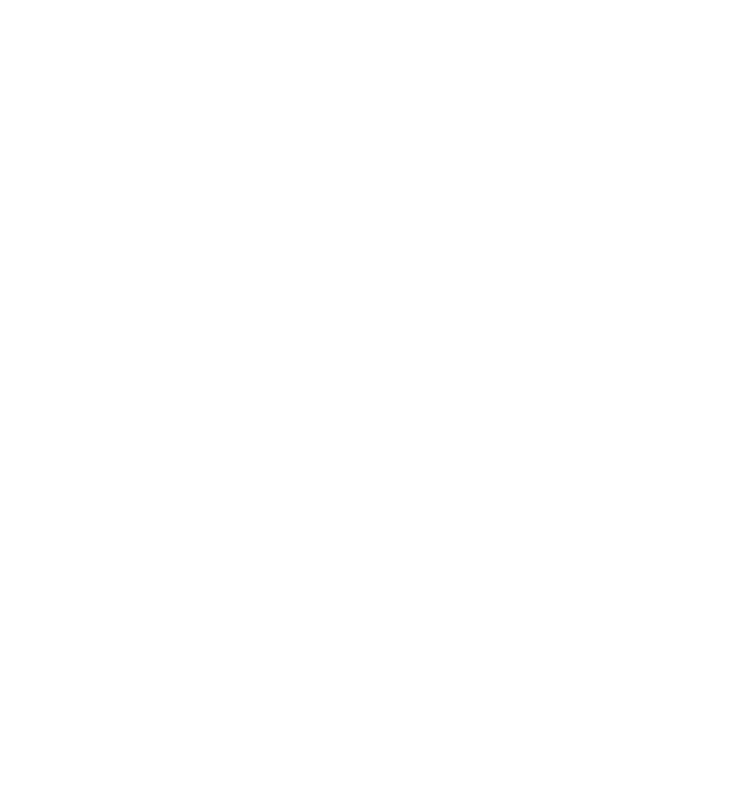
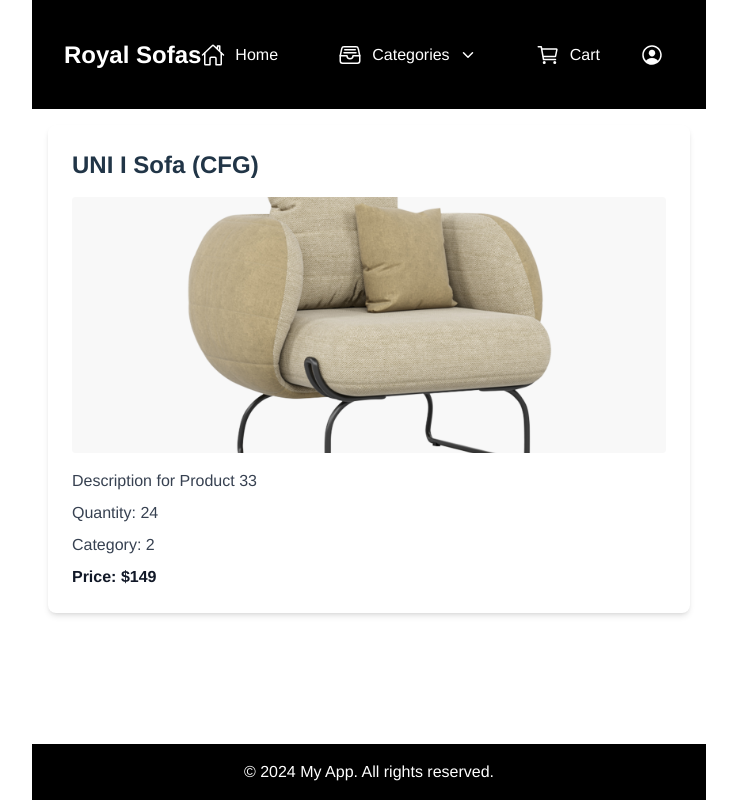
Before and after one commit to Chanhyn25/L-p-tr-nh-Front-End-Framework-2, a React (Vite) app in the folder ASM2/: page /productDetail/33 in a window 1280 px wide. Before the commit this address had no page. Shown: the whole page, without its empty margins (271-1008 px from the left). Built offline with nearby package versions, Linux system fonts and the light colour scheme; data requests are answered from the project's data file.

Commit message:
create: create ProductDetail

```diff
--- a/ASM2/src/App.tsx
+++ b/ASM2/src/App.tsx
@@ -19,6 +19,7 @@
 import OrderEditPage from "./pages/admin/orders/order-fix";
 import LogoutPage from "./pages/login/Logout";
 import ForgotPasswordPage from "./pages/login/ForgotPassword";
+import ProductDetail from "./pages/client/productDetail";
 
 const App: React.FC = () => {
   return (
@@ -27,10 +28,11 @@
         {/* Main Layout Routes */}
         <Route element={<MainLayout />}>
           <Route path="/" element={<HomePage />} />
+          <Route path="/productDetail/:id" element={<ProductDetail />} />
+
           <Route path="/categories/:id" element={<CategoriesPage />} />
           <Route path="/cart" element={<CartPage />} />
           <Route path="/users" element={<UsersPage />} />
-
           <Route path="/login" element={<LoginPage isLogin />} />
           <Route path="/register" element={<LoginPage />} />
           <Route path="/logout" element={<LogoutPage />} />
@@ -40,11 +42,9 @@
         {/* Admin Layout Routes */}
         <Route element={<AdminLayout />}>
           <Route path="/admin" element={<Dashboard />} />
-
           <Route path="/admin/users" element={<UserPage />} />
           <Route path="/admin/users/create" element={<UserCreatePage />} />
           <Route path="/admin/users/edit/:id" element={<UserEditPage />} />
-
           <Route path="/admin/products" element={<ProductPage />} />
           <Route path="/admin/products/create" element={<ProductCreate />} />
           <Route path="/admin/products/edit/:id" element={<ProductEdit />} />
--- a/ASM2/src/pages/client/CategoriesPage.tsx
+++ b/ASM2/src/pages/client/CategoriesPage.tsx
@@ -19,7 +19,7 @@
   const { id } = useParams<{ id: string }>();
   const [products, setProducts] = useState<Product[]>([]);
   const [page, setPage] = useState(0);
-  const [rowsPerPage, setRowsPerPage] = useState(8);
+  const [rowsPerPage] = useState(8);
   const [searchQuery, setSearchQuery] = useState("");
   const [loading, setLoading] = useState(true);
 
@@ -57,11 +57,11 @@
 
   return (
     <div className="container mx-auto p-4">
-      <Typography variant="h4"  gutterBottom>
+      <Typography variant="h4" gutterBottom>
         Products in category {id}
       </Typography>
 
-      {/* <TextField
+      <TextField
         label="Search"
         variant="outlined"
         size="small"
@@ -78,7 +78,7 @@
           ),
         }}
         className="mb-4"
-      /> */}
+      />
 
       <Grid container spacing={3}>
         {loading ? (
--- a/ASM2/src/pages/client/HomePage.tsx
+++ b/ASM2/src/pages/client/HomePage.tsx
@@ -1,6 +1,7 @@
 import React, { useEffect, useState } from "react";
 import { Product } from "../../interfaces/product";
 import ProductService from "../../services/repositories/products/Product";
+import { Link } from "react-router-dom";
 
 
 const HomePage: React.FC = () => {
@@ -49,9 +50,9 @@
       <div className="mt-8 p-4 grid grid-cols-1 sm:grid-cols-2 md:grid-cols-4 gap-4">
         {products.map(product => (
           <div key={product.id} className="bg-black rounded-[5px] shadow p-4 product-card">
-
-            <img src={product.image} alt={product.name} style={{ width: '100%', height: 200, objectFit: 'cover', marginBottom: 16 }} className="rounded-[5px]" />
-            <h1 className="text-xl font-bold mb-2 text-center text-white">{product.name}</h1>
+            <Link to={`/productDetail/${product.id}`}>
+              <img src={product.image} alt={product.name} style={{ width: '100%', height: 200, objectFit: 'cover', marginBottom: 16 }} className="rounded-[5px]" />
+            </Link>            <h1 className="text-xl font-bold mb-2 text-center text-white">{product.name}</h1>
             <p className="mb-2 text-white">{product.description}</p>
             <p className="text-white">Price: <b>${product.price}</b></p>
             <p className="text-white">Quantity: {product.quantity}</p>
@@ -64,7 +65,7 @@
                   Buy Now
                 </button>
                 <button
-                  className="text-white flex items-center justify-center p-1 rounded-[5px]"
+                  className=" flex items-center justify-center  p-1 rounded-[5px]"
                   onClick={() => handleAddToCart(product)}
                 >
                   <ion-icon name="cart-outline" size="small"></ion-icon>
--- /dev/null
+++ b/ASM2/src/pages/client/productDetail.tsx
@@ -0,0 +1,44 @@
+import React, { useEffect, useState } from 'react';
+import { useParams } from 'react-router-dom';
+
+interface ProductDetail {
+    id: number;
+    name: string;
+    description: string;
+    quantity: number;
+    category: number;
+    price: number;
+    image: string;
+}
+
+const ProductDetail: React.FC = () => {
+    const { id } = useParams<{ id: string }>();
+    const [product, setProduct] = useState<ProductDetail | null>(null);
+
+    useEffect(() => {
+        const fetchProduct = async () => {
+            const response = await fetch(`http://localhost:3000/products/${id}`);
+            const data: ProductDetail = await response.json();
+            setProduct(data);
+        };
+
+        fetchProduct();
+    }, [id]);
+
+    if (!product) {
+        return <div className="text-center text-gray-500">Loading...</div>;
+    }
+
+    return (
+        <div className="max-w-2xl mx-auto p-6 bg-white shadow-md rounded-lg">
+            <h1 className="text-2xl font-bold mb-4">{product.name}</h1>
+            <img src={`../${product.image}`} alt={product.name} className="w-full h-64 object-cover mb-4 rounded" />
+            <p className="text-gray-700 mb-2">{product.description}</p>
+            <p className="text-gray-700 mb-2">Quantity: {product.quantity}</p>
+            <p className="text-gray-700 mb-2">Category: {product.category}</p>
+            <p className="text-gray-900 font-semibold">Price: ${product.price}</p>
+        </div>
+    );
+};
+
+export default ProductDetail;
```
Also changed, not shown: ASM2/src/interfaces/product.ts (+9 -0 lines).
